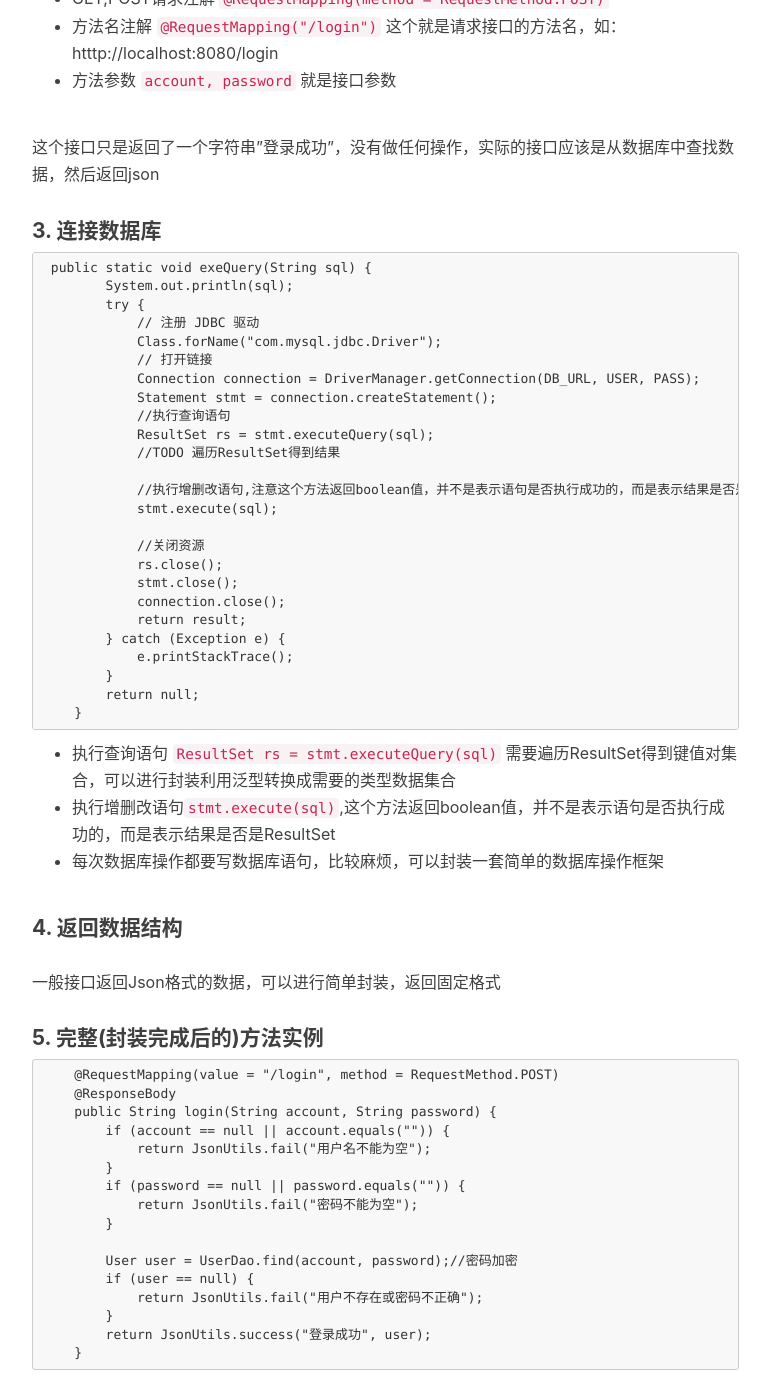
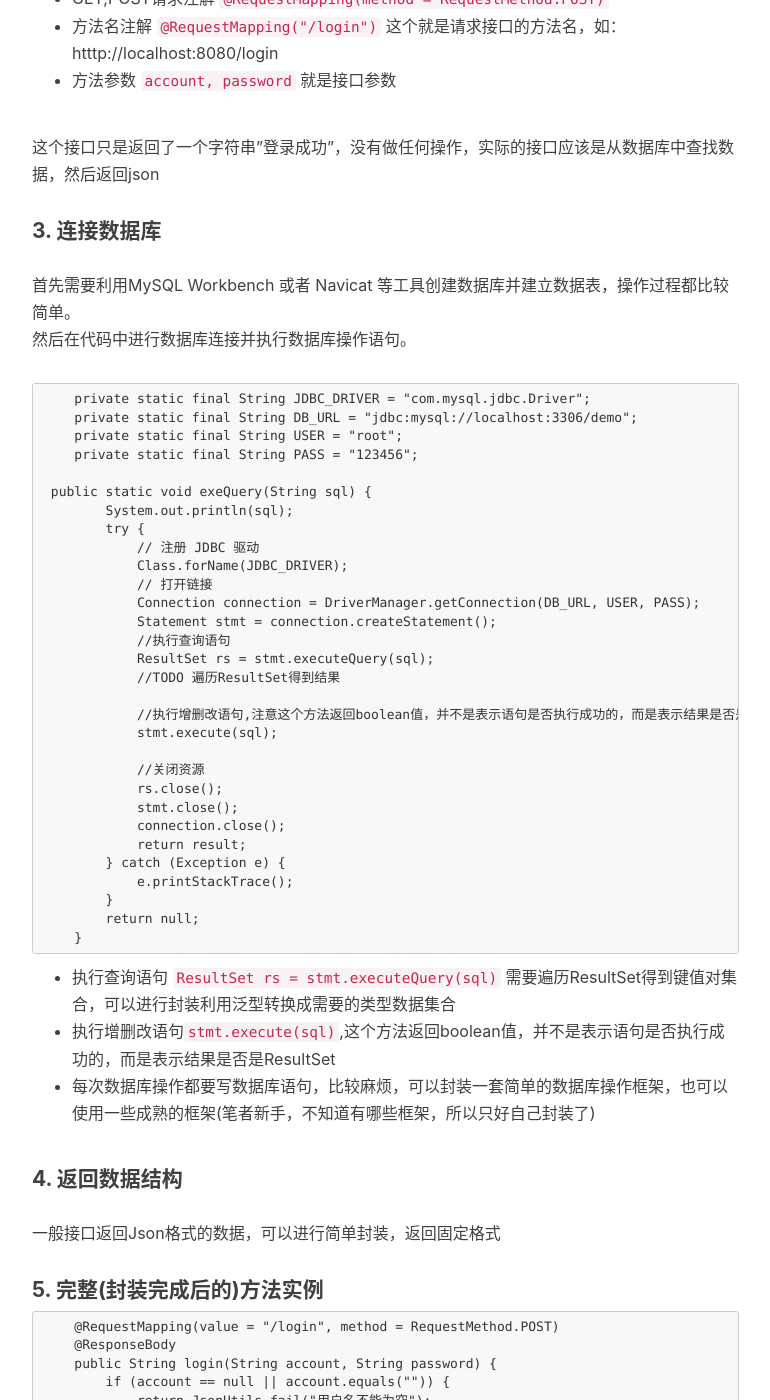
Before and after one commit to yfbx-repo/yfbx-repo.github.io, a Jekyll site: the page built from _posts/2018-09-21-从零开始写接口(三).md, in a window 1280 px wide and 1400 px high, scrolled down 1030 px. Shown: the whole window, without its empty margins (233-1003 px from the left). Built offline with Jekyll 4.4.1, drawn with Linux system fonts in a browser that asks for light colours; nearby versions of some CDN libraries; comment, search, counter and statistics services are not loaded; some of the changed text lies outside the part shown.

Commit message:
Update 2018-09-21-从零开始写接口(三).md

````diff
--- a/_posts/2018-09-21-从零开始写接口(三).md
+++ b/_posts/2018-09-21-从零开始写接口(三).md
@@ -18,7 +18,7 @@ public class Application {
 }
 ```
 
-#### 2. 根据需求创建自及的接口类(Controller),如写一个登录接口:
+#### 2. 根据需求创建自己的接口类(Controller),如写一个登录接口:
 ```
 @Controller
 public class UserCtrl {
@@ -38,12 +38,19 @@ public class UserCtrl {
 
 这个接口只是返回了一个字符串"登录成功"，没有做任何操作，实际的接口应该是从数据库中查找数据，然后返回json
 #### 3. 连接数据库
+首先需要利用MySQL Workbench 或者 Navicat 等工具创建数据库并建立数据表，操作过程都比较简单。
+然后在代码中进行数据库连接并执行数据库操作语句。
 ```
+    private static final String JDBC_DRIVER = "com.mysql.jdbc.Driver";
+    private static final String DB_URL = "jdbc:mysql://localhost:3306/demo";
+    private static final String USER = "root";
+    private static final String PASS = "123456";
+
  public static void exeQuery(String sql) {
         System.out.println(sql);
         try {
             // 注册 JDBC 驱动
-            Class.forName("com.mysql.jdbc.Driver");
+            Class.forName(JDBC_DRIVER);
             // 打开链接
             Connection connection = DriverManager.getConnection(DB_URL, USER, PASS);
             Statement stmt = connection.createStatement();
@@ -68,7 +75,7 @@ public class UserCtrl {
 
 - 执行查询语句 `ResultSet rs = stmt.executeQuery(sql)` 需要遍历ResultSet得到键值对集合，可以进行封装利用泛型转换成需要的类型数据集合
 - 执行增删改语句`stmt.execute(sql)`,这个方法返回boolean值，并不是表示语句是否执行成功的，而是表示结果是否是ResultSet
-- 每次数据库操作都要写数据库语句，比较麻烦，可以封装一套简单的数据库操作框架
+- 每次数据库操作都要写数据库语句，比较麻烦，可以封装一套简单的数据库操作框架，也可以使用一些成熟的框架(笔者新手，不知道有哪些框架，所以只好自己封装了)
 
 #### 4. 返回数据结构
   一般接口返回Json格式的数据，可以进行简单封装，返回固定格式
````
